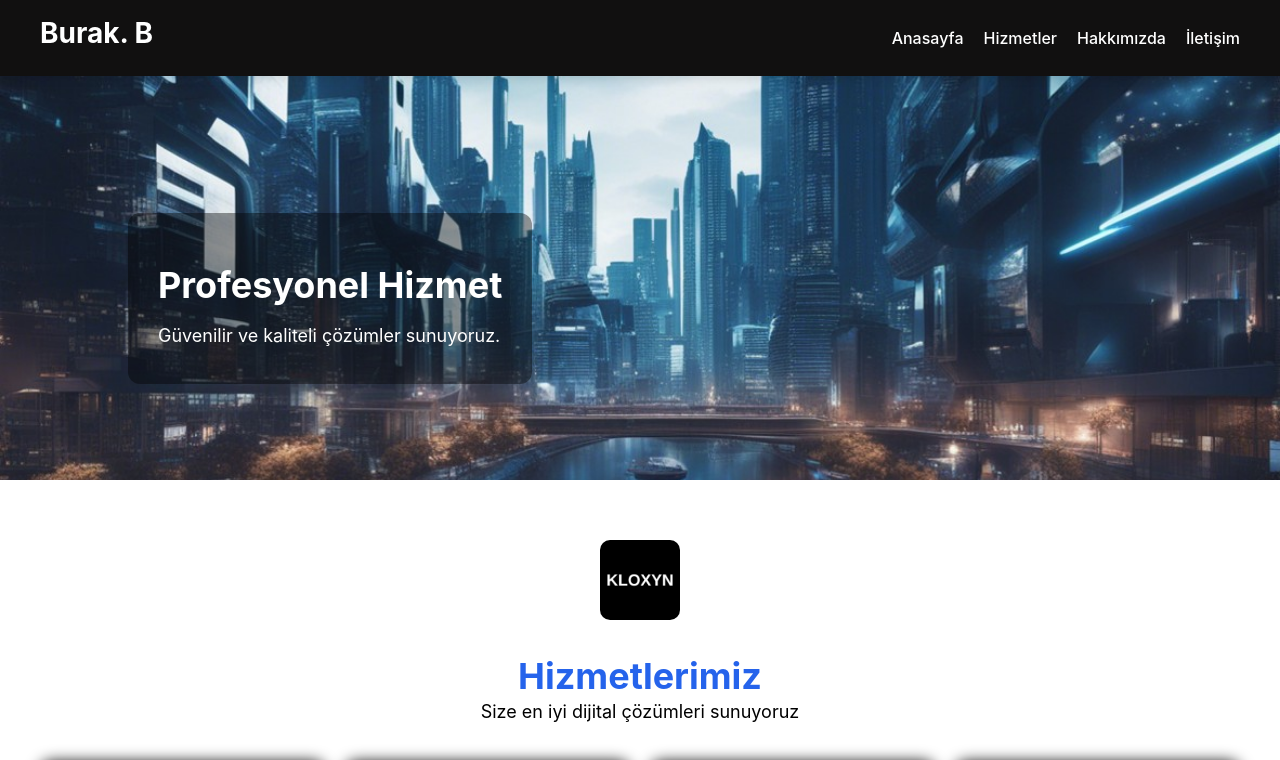
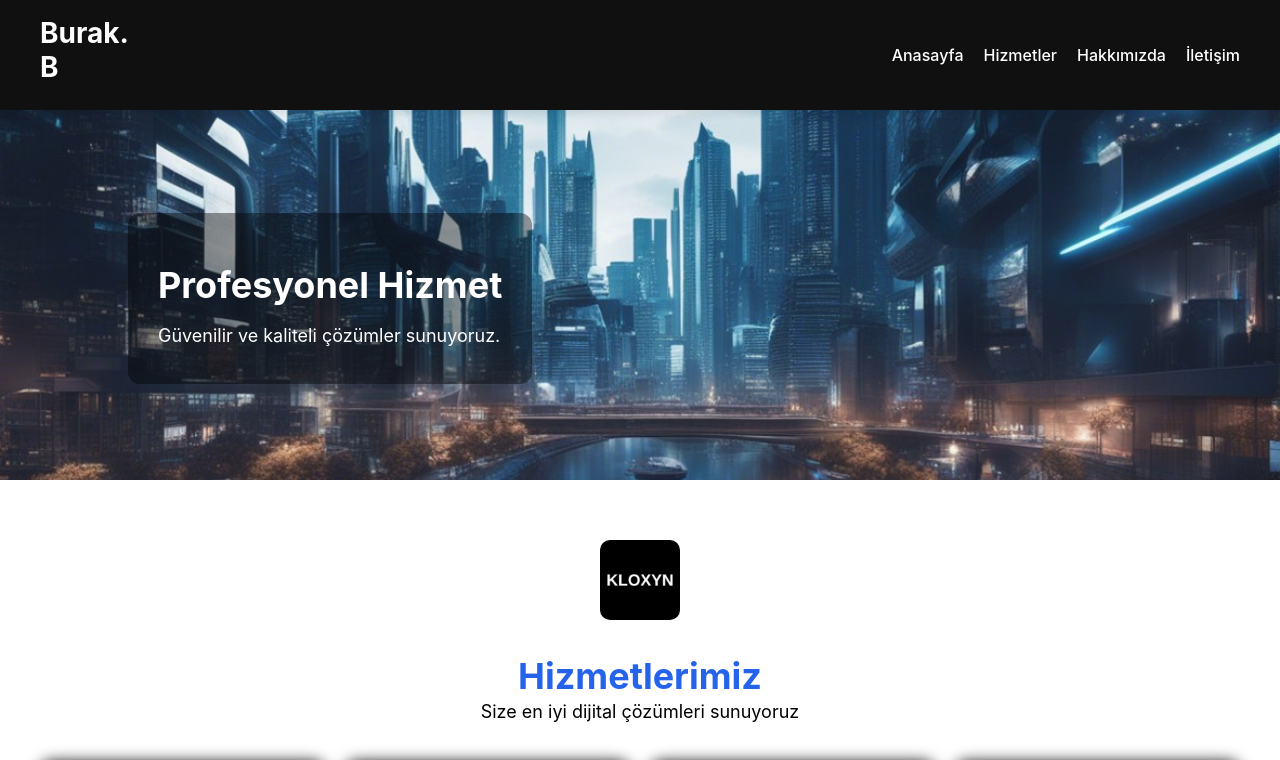
Before and after one commit to Burakbulut34/Responsive-Modern-Site, a React (Create React App) app in the folder Modern-Site-Main/modern-site/: page / in a window 1280 px wide. Shown: the top 760 px of the page. Built offline with nearby package versions, Linux system fonts and the light colour scheme.

Commit message:
Update contact.css

```diff
--- a/Modern-Site-Main/modern-site/src/Styles/contact.css
+++ b/Modern-Site-Main/modern-site/src/Styles/contact.css
@@ -17,6 +17,8 @@
     font-size: 28px;
     font-weight: bold;
     color: white;
+    width:50px;
+    heigth:50px;
     margin-bottom: 10px;
   }
 
```
